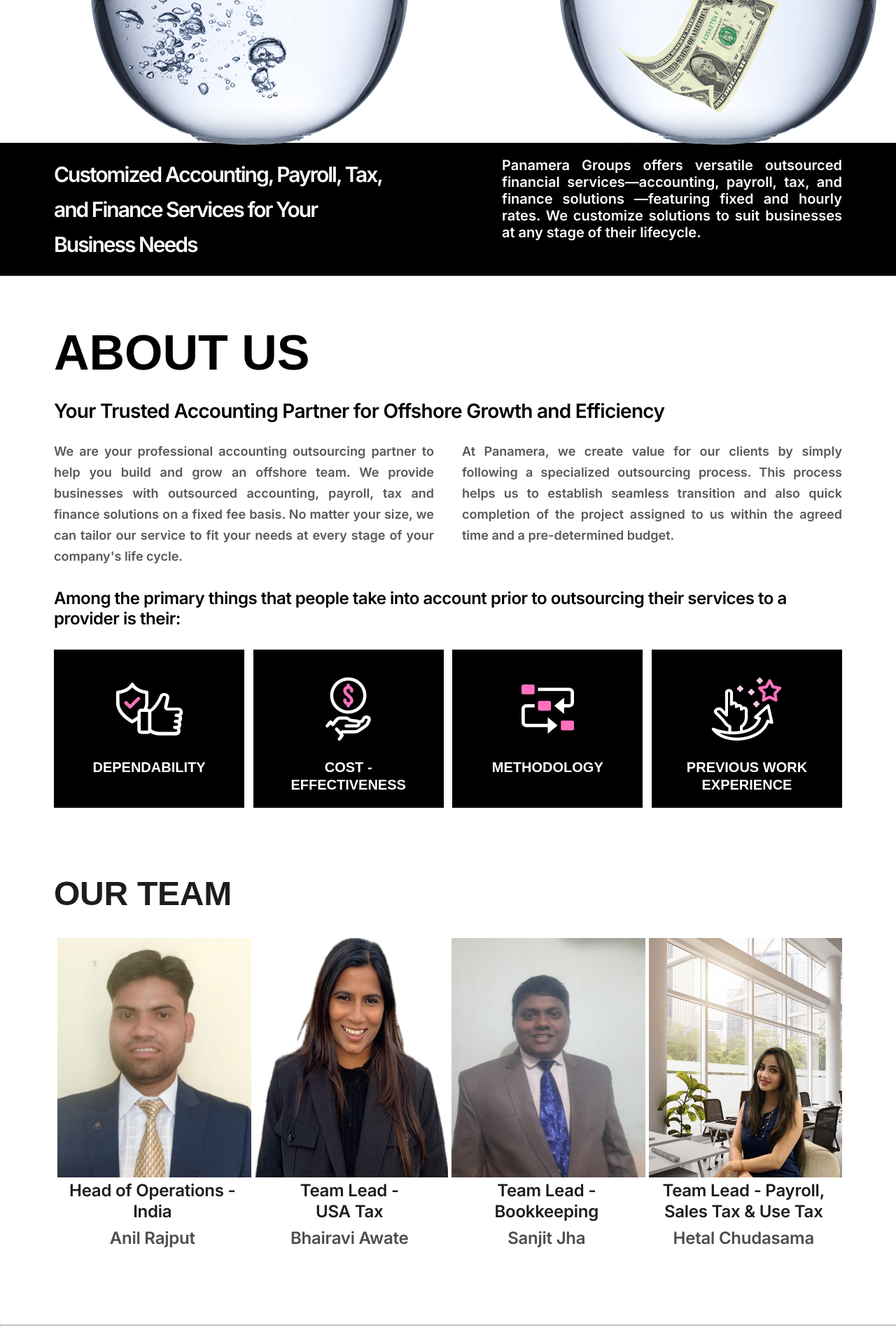
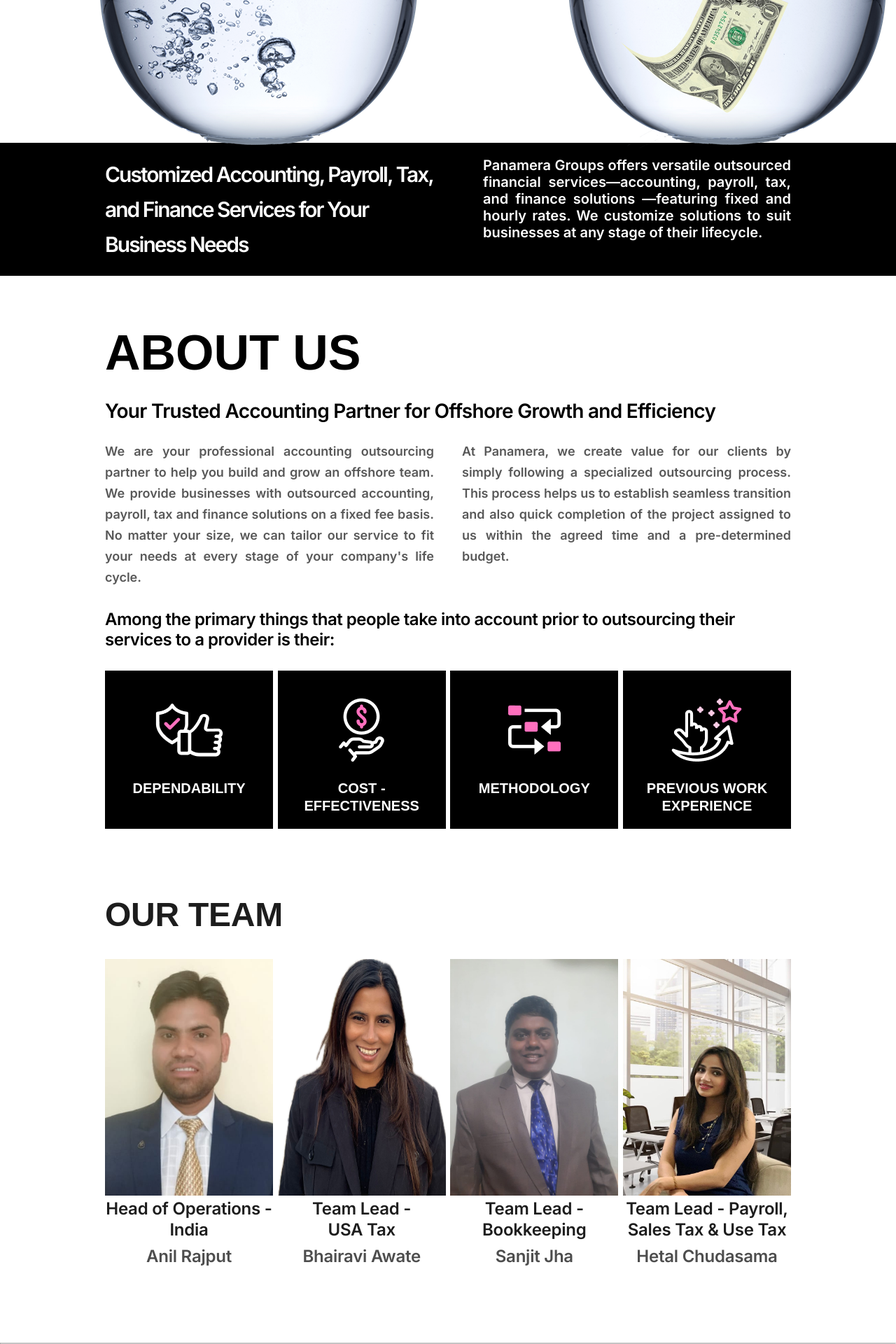
Before and after one commit to Kun0311al/Panamara_group, a PHP site: page / in a window 1280 px wide. Shown: the part 920-2840 px from the top of the page at 70% size. Run offline with PHP 8.4, Linux system fonts and the light colour scheme; some web fonts are replaced.

Commit message:
changing in padding

```diff
--- a/index.html
+++ b/index.html
@@ -235,7 +235,7 @@
                 </ul>
             </div>
             <div class="whyd2">
-                <img class="outsource" src="assets/outsource.png" alt="outsource">
+                <img src="assets/outsource.png" alt="outsource">
             </div>
         </div>
     </section>
--- a/style.css
+++ b/style.css
@@ -116,13 +116,13 @@ header li, a{
 
 
 .container{
-    padding: 50px 77px 0 77px;
+    padding: 50px 150px 0 150px;
     width: 100%;
 }
 
 .heading{
     font-weight: 900;
-    font-size: 110px;
+    font-size: 100px;
     line-height: 120px;
     color: #1D1D1D;
     font-family: 'Nohemi', sans-serif;
@@ -131,7 +131,7 @@ header li, a{
 }
 
 .fish{
-    margin: -220px 0 -4px -80px;
+    margin: -220px 0 -4px -140px;
 }
 
 .container2{
@@ -141,6 +141,7 @@ header li, a{
     width: 100%;
     margin-top: -110px;
     justify-content: space-between;
+    padding: 0 150px;
 }
 
 .p1{
@@ -149,7 +150,7 @@ header li, a{
     font-size: 30px;
     line-height: 50px;
     width: 50%;
-    padding: 20px 77px;
+    padding: 20px 0;
     letter-spacing: -2px;
 }
 
@@ -159,7 +160,7 @@ header li, a{
     font-family: 'Inter', sans-serif;
     font-size: 20px;
     width: 50%;
-    padding: 20px 77px;
+    padding: 20px 0 20px 50px;
     font-style: normal;
     font-weight: 400;
     line-height: normal;
@@ -203,7 +204,7 @@ header li, a{
 
 .about-us{
     position: relative;
-    padding: 50px 77px 100px 77px;
+    padding: 50px 150px 100px 150px;
 }
 
 .name{
@@ -265,7 +266,7 @@ header li, a{
     font-weight: 600;
     font-size: 20px;
     line-height: 24.84px;
-    width: 17rem;
+    width: 15rem;
     padding: 20px 30px 20px 30px;
     align-items: center;
     text-align: center;
@@ -329,15 +330,14 @@ header li, a{
 }
 
 .tcard{
-    width: 25%;
+    width: 15rem;
     align-items: center;
     text-align: center;
-    padding: 0 5px;
 }
 
 .tcard img{
-    width: 279px;
-    height: 342px;
+    width: 253.5px;
+    height: 338px;
 }
 
 .tcard h3{
```
Also changed, not shown: other parts of style.css (+12 -9 lines), assets/Hetal.jpg.
